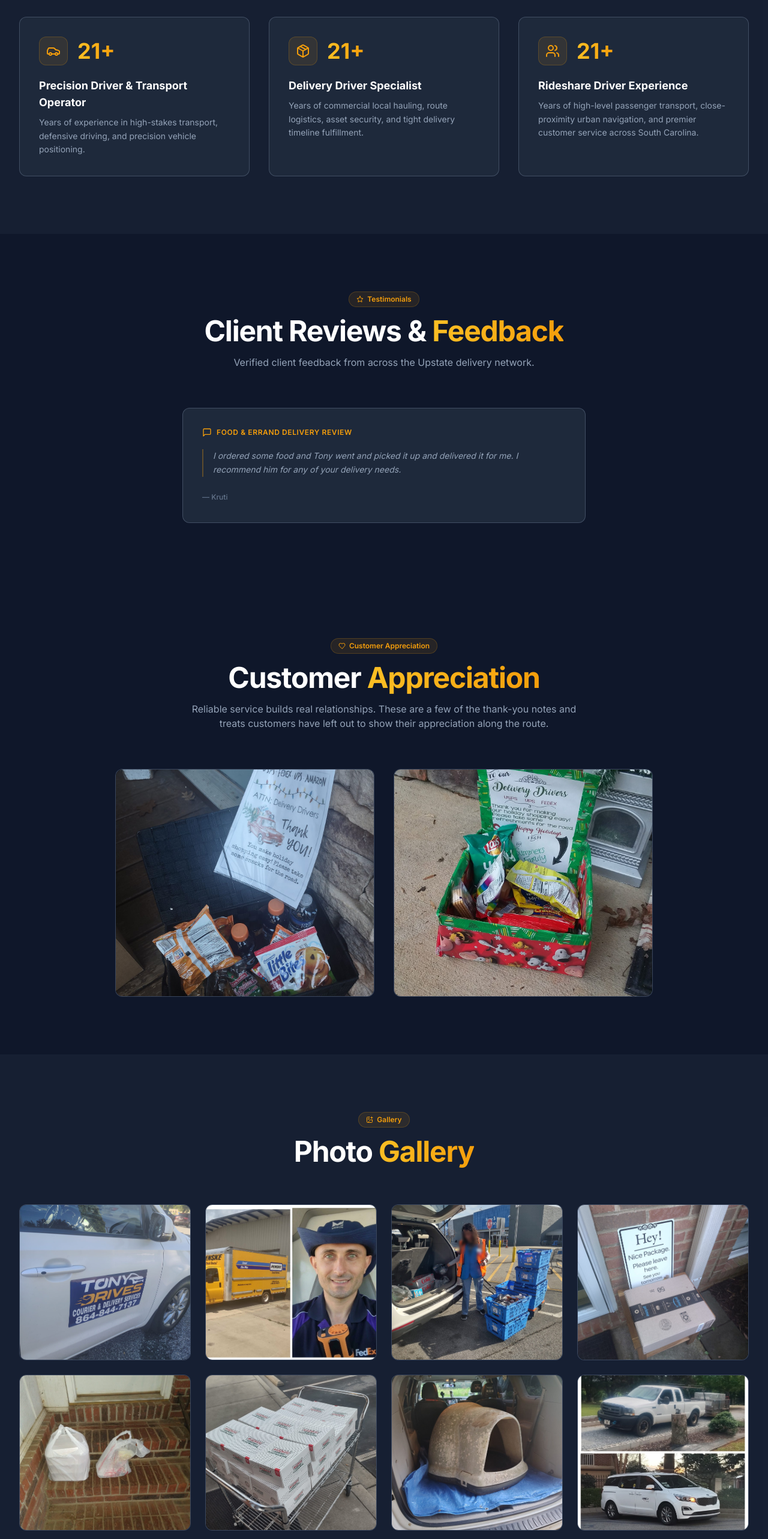
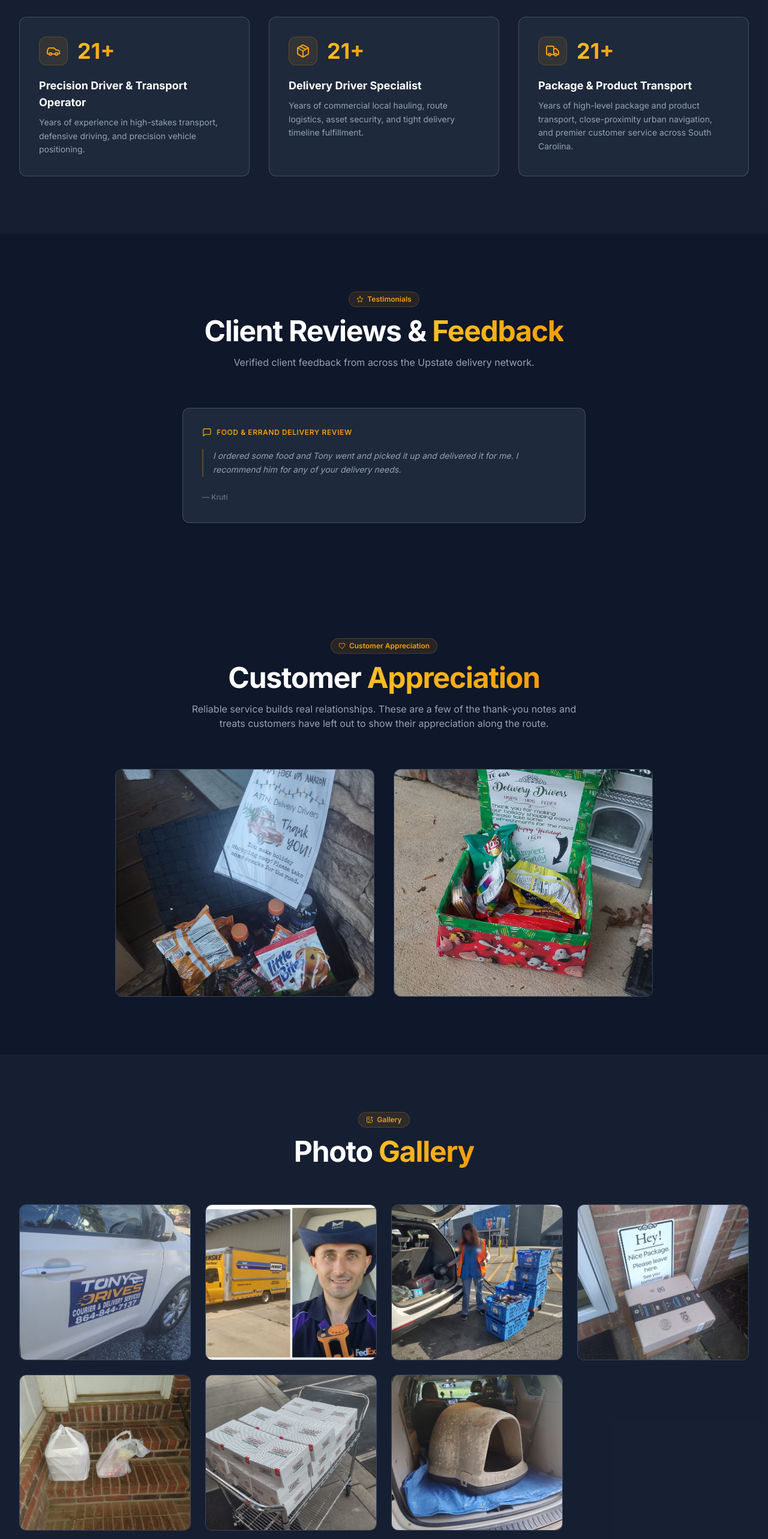
Before and after one commit to tonyzamberlin/tonydrives, a React (Vite) app: page / in a window 1280 px wide. Shown: the part 3980-6546 px from the top of the page at 60% size. Built offline with nearby package versions, Linux system fonts and the light colour scheme.

Commit message:
Updated Experience.tsx

```diff
--- a/src/components/About.tsx
+++ b/src/components/About.tsx
@@ -48,7 +48,7 @@ export default function About() {
               </span>
               . Bringing over 21 years of flawless operational experience on South Carolina
               roadways and interstate lanes, Tony specializes strictly in professional delivery
-              driving, precision vehicle handling, and high-standard passenger transport.
+              driving, precision vehicle handling, and high-standard package and product transport.
             </p>
             <p className="text-navy-600 leading-relaxed">
               We excel in urgent time-critical hotshots, routine scheduled contracts, heavy
--- a/src/components/Experience.tsx
+++ b/src/components/Experience.tsx
@@ -1,4 +1,4 @@
-import { Car, Package, Users } from 'lucide-react';
+import { Car, Package, Truck } from 'lucide-react';
 
 const metrics = [
   {
@@ -16,11 +16,11 @@ const metrics = [
       'Years of commercial local hauling, route logistics, asset security, and tight delivery timeline fulfillment.',
   },
   {
-    icon: Users,
-    role: 'Rideshare Driver Experience',
+    icon: Truck,
+    role: 'Package & Product Transport',
     years: '21+',
     detail:
-      'Years of high-level passenger transport, close-proximity urban navigation, and premier customer service across South Carolina.',
+      'Years of high-level package and product transport, close-proximity urban navigation, and premier customer service across South Carolina.',
   },
 ];
 
--- a/src/components/Gallery.tsx
+++ b/src/components/Gallery.tsx
@@ -8,7 +8,6 @@ const photos: { src: string; alt: string }[] = [
   { src: '/images/gallery/web-food-delivery.jpg', alt: 'Food and errand order dropped off at a customer’s door' },
   { src: '/images/gallery/web-bulk-boxes.jpg', alt: 'A full cart of boxed orders staged for a bulk delivery run' },
   { src: '/images/gallery/web-marketplace-planter.jpg', alt: 'Bulky Facebook Marketplace pickup loaded for transport' },
-  { src: '/images/gallery/web-truck-van.jpg', alt: 'Tony Drives fleet — pickup with loaded trailer and delivery minivan' },
 ];
 
 export default function Gallery() {
```
Also changed, not shown: public/images/gallery/web-truck-van.jpg (deleted).
